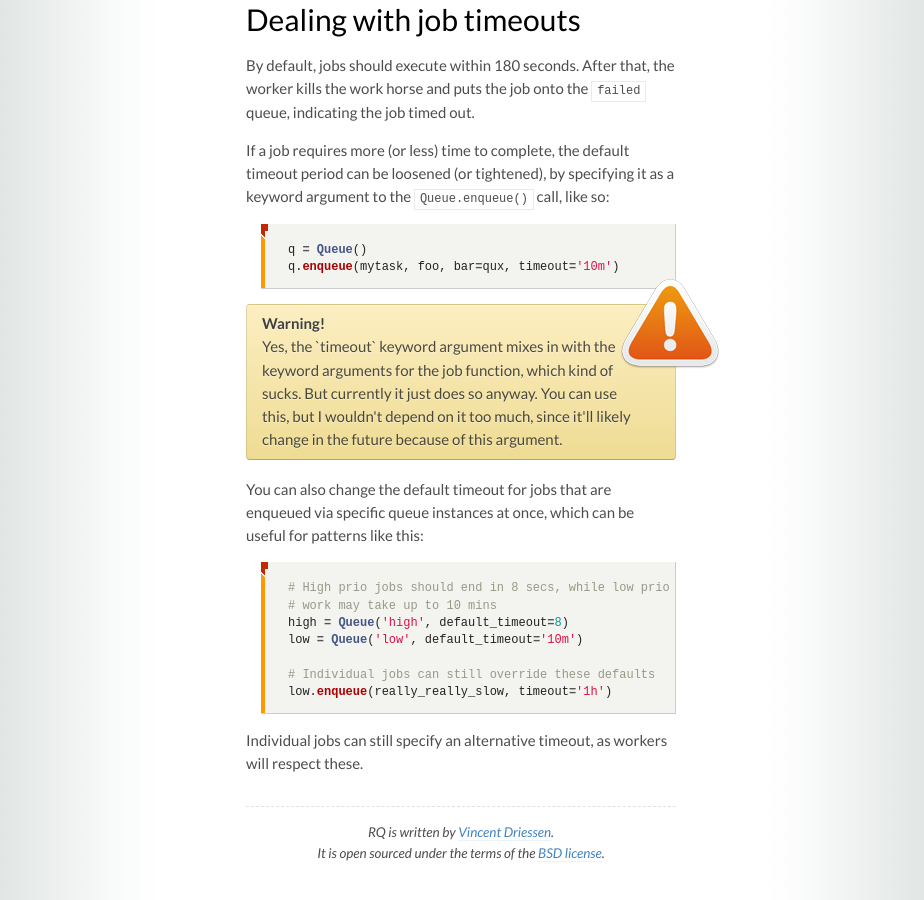
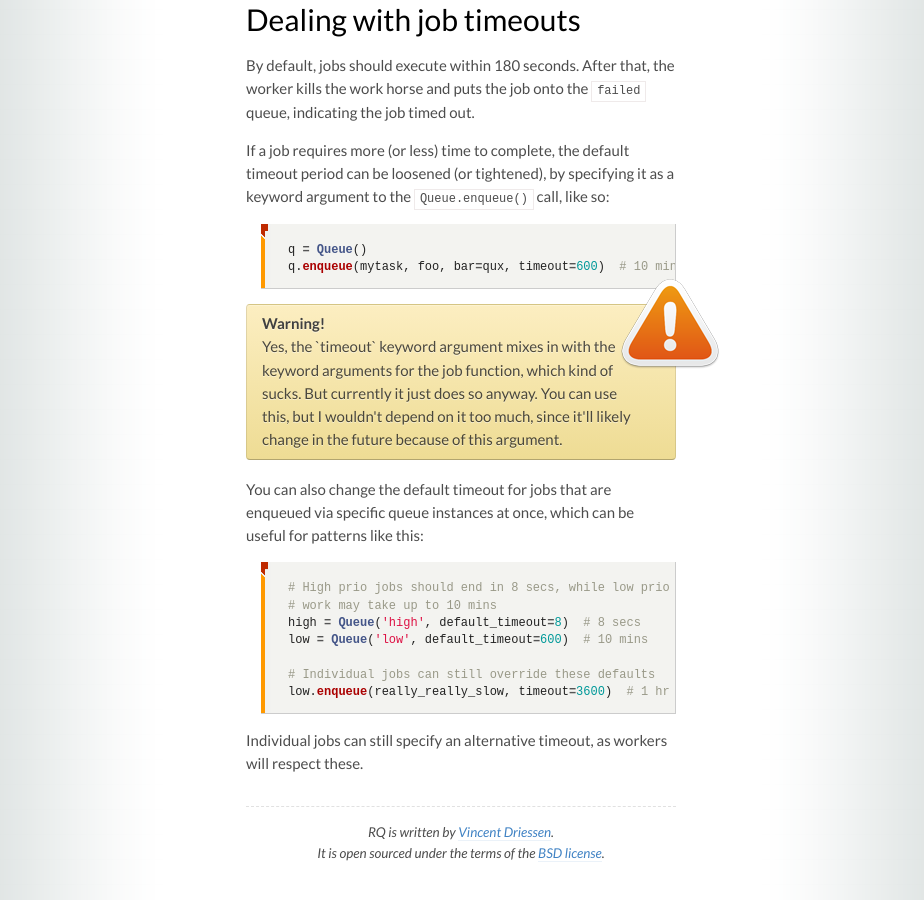
Before and after one commit to rq/rq, a Jekyll site: the page built from docs/results.md, in a window 1280 px wide and 900 px high, scrolled down 1815 px. Shown: the whole window, without its empty margins (179-1103 px from the left). Built offline with Jekyll 4.4.1, drawn with Linux system fonts in a browser that asks for light colours; some web fonts are replaced; Markdown is read by kramdown in place of the engine named in the settings.

Commit message:
These string specs are currently not supported.

```diff
--- a/docs/results.md
+++ b/docs/results.md
@@ -83,7 +83,7 @@ can be loosened (or tightened), by specifying it as a keyword argument to the
 
 {% highlight python %}
 q = Queue()
-q.enqueue(mytask, foo, bar=qux, timeout='10m')
+q.enqueue(mytask, foo, bar=qux, timeout=600)  # 10 mins
 {% endhighlight console %}
 
 <div class="warning">
@@ -103,11 +103,11 @@ queue instances at once, which can be useful for patterns like this:
 {% highlight python %}
 # High prio jobs should end in 8 secs, while low prio
 # work may take up to 10 mins
-high = Queue('high', default_timeout=8)
-low = Queue('low', default_timeout='10m')
+high = Queue('high', default_timeout=8)  # 8 secs
+low = Queue('low', default_timeout=600)  # 10 mins
 
 # Individual jobs can still override these defaults
-low.enqueue(really_really_slow, timeout='1h')
+low.enqueue(really_really_slow, timeout=3600)  # 1 hr
 {% endhighlight console %}
 
 Individual jobs can still specify an alternative timeout, as workers will
```
